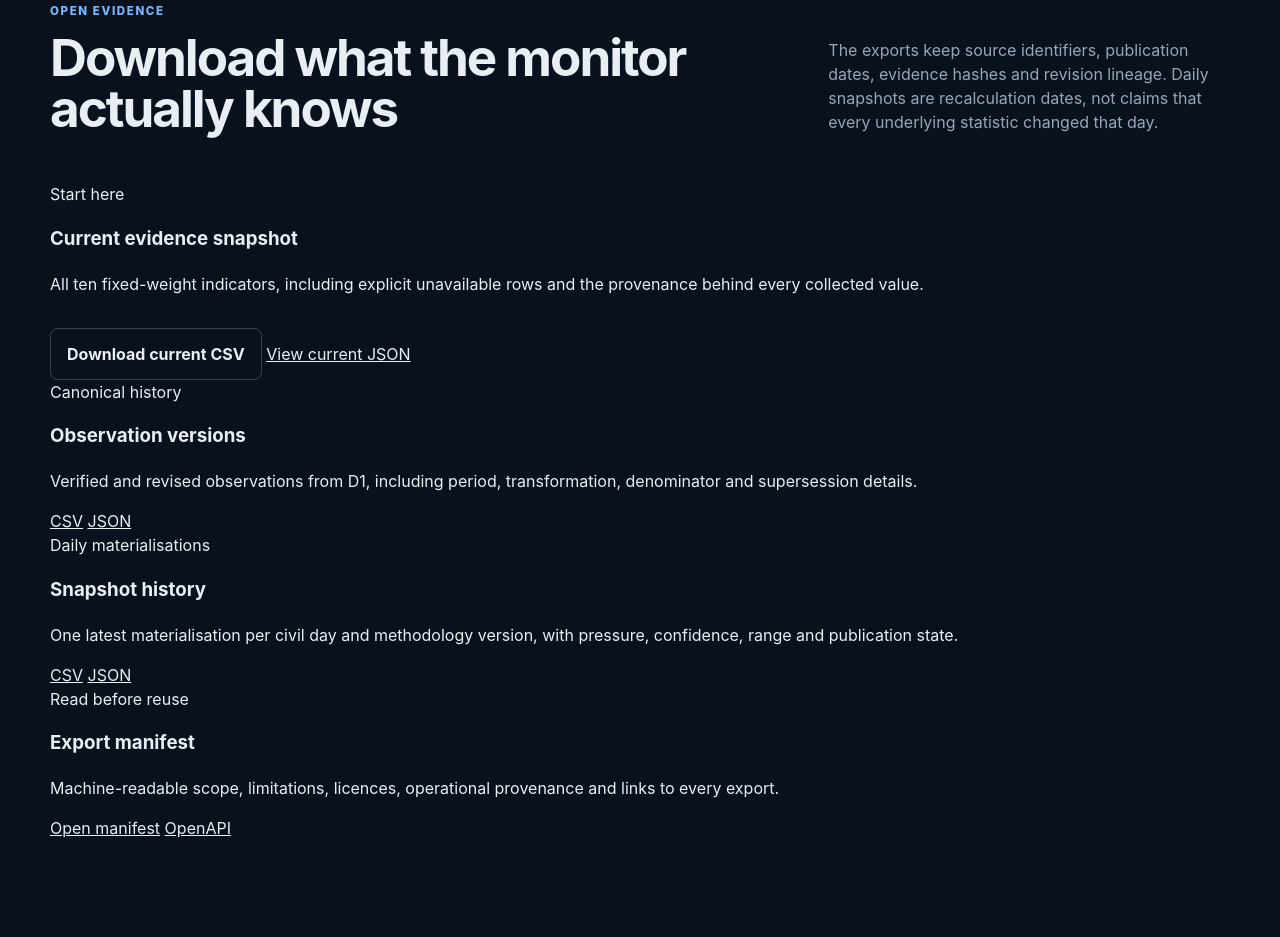
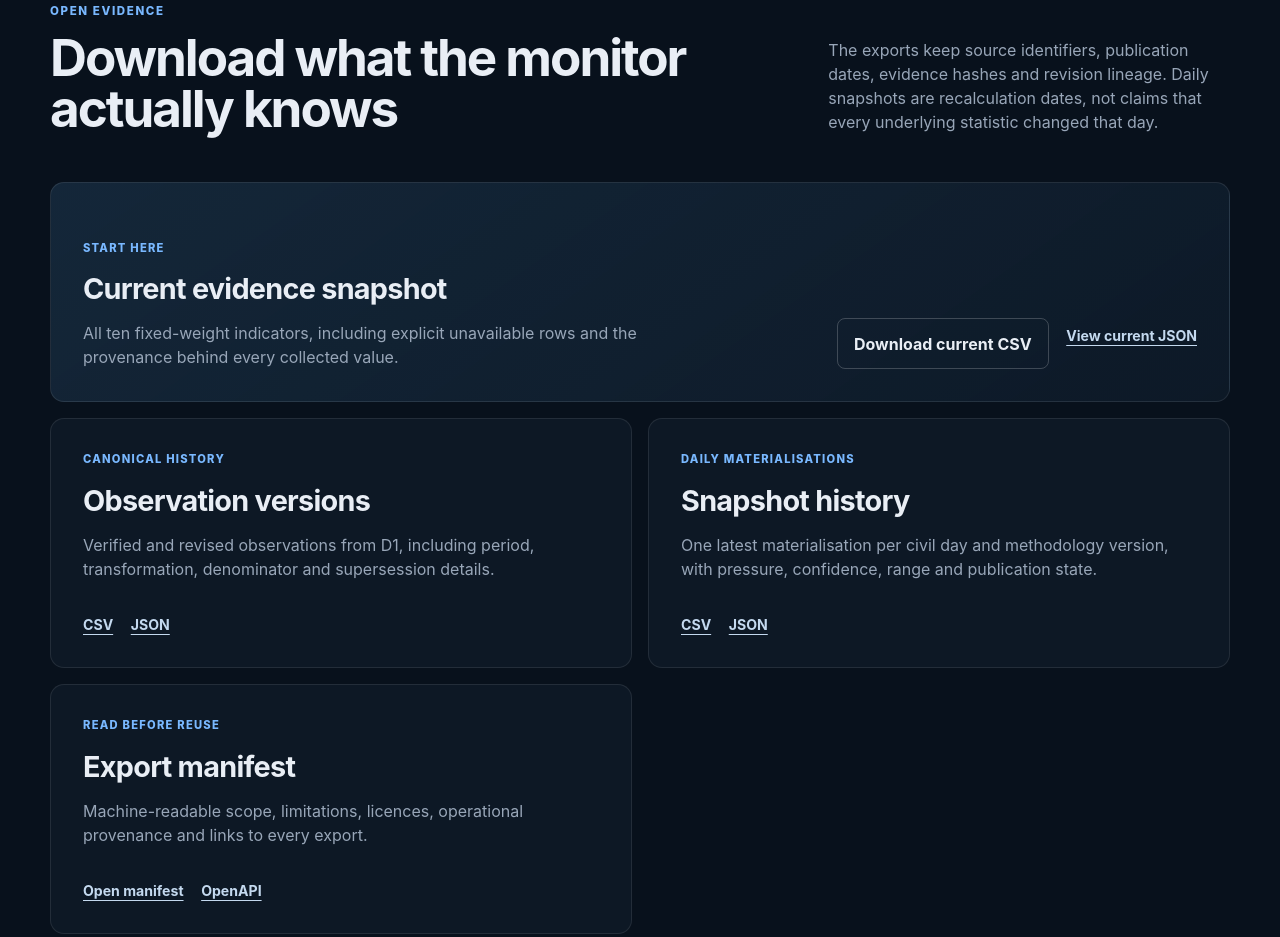
Before and after one commit to wilfgrainger/collapse-index, a website: page public/index.html in a window 1280 px wide. Shown: the part 2207-3144 px from the top of the page. Drawn offline with Linux system fonts and the light colour scheme; no server answers.

Commit message:
style: load download centre stylesheet

```diff
--- a/public/index.html
+++ b/public/index.html
@@ -9,6 +9,7 @@
   <link rel="icon" href="/favicon.svg" type="image/svg+xml">
   <link rel="manifest" href="/manifest.webmanifest">
   <link rel="stylesheet" href="/styles.css">
+  <link rel="stylesheet" href="/downloads.css">
   <script src="/app.js" type="module"></script>
 </head>
 <body>
```
